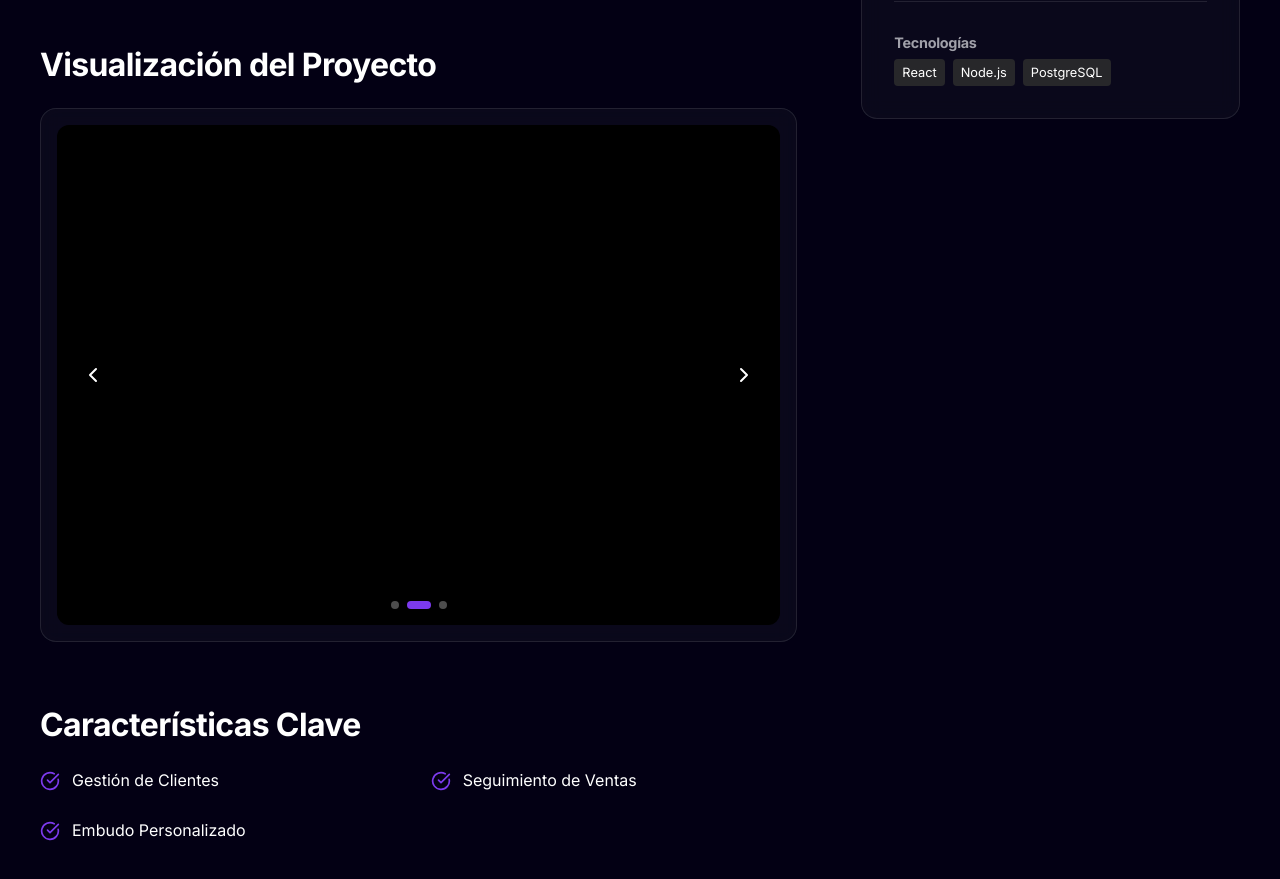
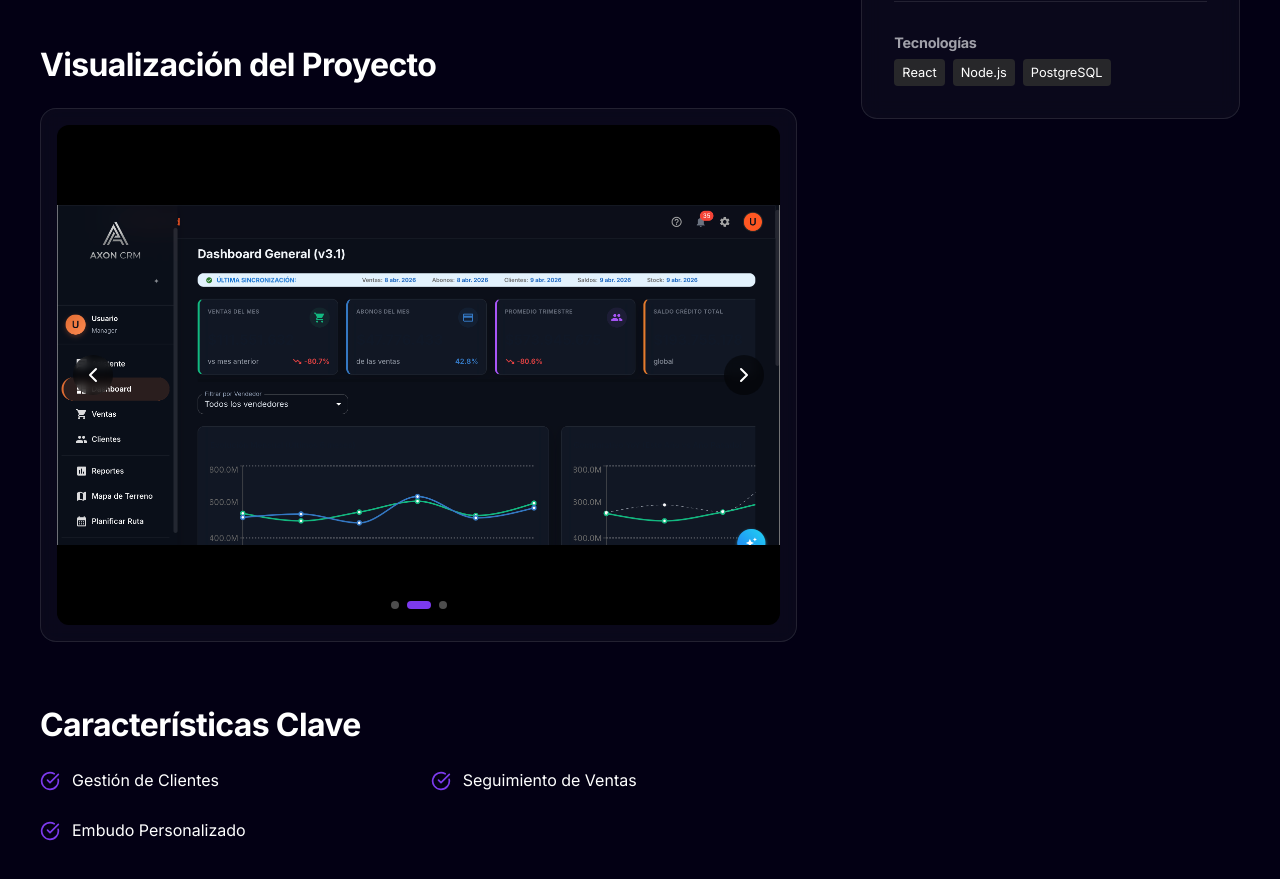
Before and after one commit to mariolabbes-bot/vani-digital, a React (Vite) app: page /projects/axon-crm in a window 1280 px wide. Shown: the part 780-1659 px from the top of the page. Built offline with nearby package versions, Linux system fonts and the light colour scheme; the HTML template or start-up script is replaced by a standard one.

Commit message:
fix: adjust carousel timing and behavior (visibility vs transition)

```diff
--- a/src/components/ProjectCard.jsx
+++ b/src/components/ProjectCard.jsx
@@ -12,7 +12,7 @@ export default function ProjectCard({ project }) {
 
         const interval = setInterval(() => {
             setCurrentImageIndex((prev) => (prev + 1) % project.images.length);
-        }, 4000); // 4 seconds
+        }, 5000); // 5 seconds visibility
 
         return () => clearInterval(interval);
     }, [hasMultipleImages, project.images]);
@@ -36,16 +36,15 @@ export default function ProjectCard({ project }) {
                 backgroundColor: '#1f1f22'
             }}>
                 <img
-                    key={displayImage}
+                    key={hasMultipleImages ? currentImageIndex : 'static'}
                     src={displayImage}
                     alt={project.title}
-                    className="fade-in"
                     style={{
                         width: '100%',
                         height: '100%',
                         objectFit: 'cover',
                         transition: 'transform 0.5s ease',
-                        animation: 'fadeIn 0.5s ease-out'
+                        animation: hasMultipleImages ? 'fadeInQuick 0.3s ease-in-out' : 'none'
                     }}
                 />
             </div>
--- a/src/index.css
+++ b/src/index.css
@@ -148,6 +148,11 @@ p {
   }
 }
 
+@keyframes fadeInQuick {
+  from { opacity: 0.5; }
+  to { opacity: 1; }
+}
+
 .glass-card {
   background: rgba(255, 255, 255, 0.03);
   backdrop-filter: blur(10px);
--- a/src/pages/ProjectDetail.jsx
+++ b/src/pages/ProjectDetail.jsx
@@ -90,15 +90,14 @@ export default function ProjectDetail() {
                                         backgroundColor: '#000'
                                     }}>
                                         <img
-                                            key={currentImgIndex}
-                                            src={project.images[currentImgIndex]}
+                                            key={hasImages ? currentImgIndex : 'static'}
+                                            src={hasImages ? project.images[currentImgIndex] : project.image}
                                             alt={`${project.title} slide`}
-                                            className="fade-in"
                                             style={{
                                                 width: '100%',
                                                 height: '100%',
                                                 objectFit: 'contain',
-                                                animation: 'fadeIn 0.5s ease-out'
+                                                animation: hasImages && project.images.length > 1 ? 'fadeInQuick 0.3s ease-in-out' : 'none'
                                             }}
                                         />
 
```
